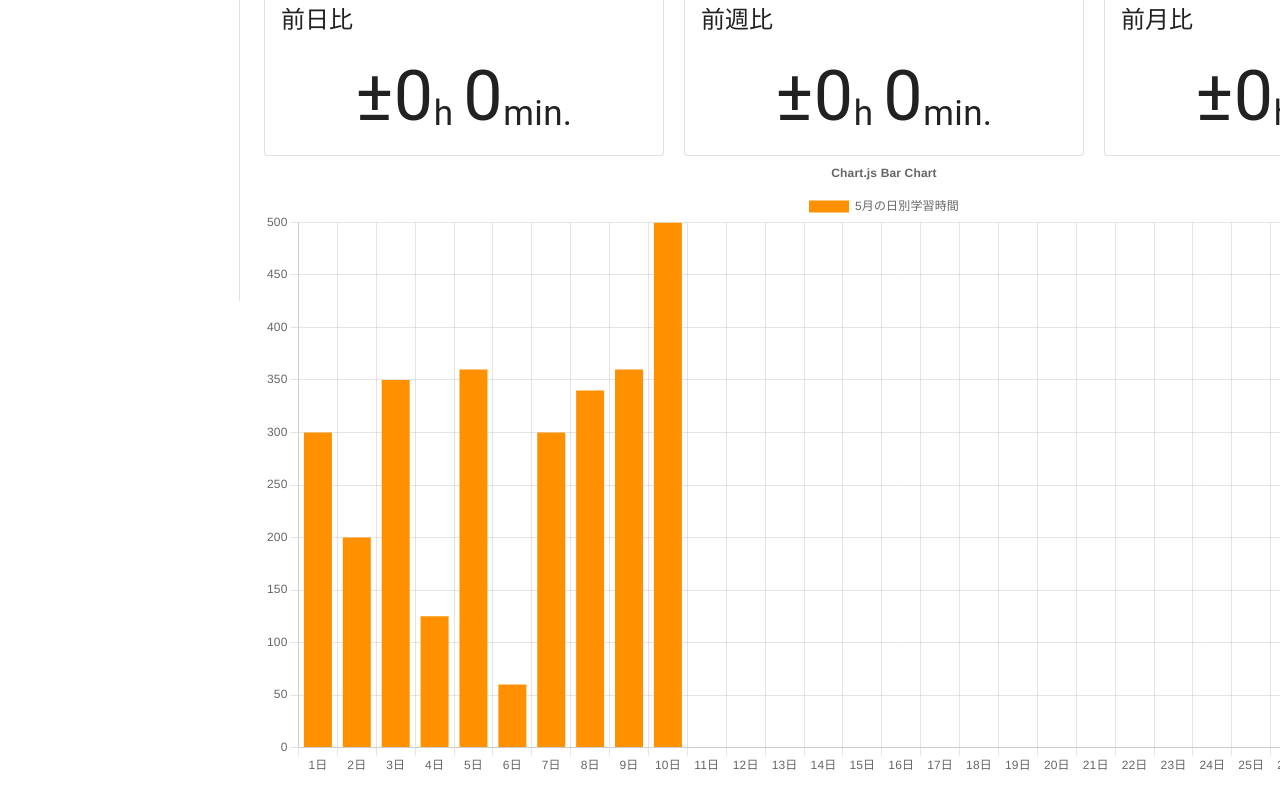
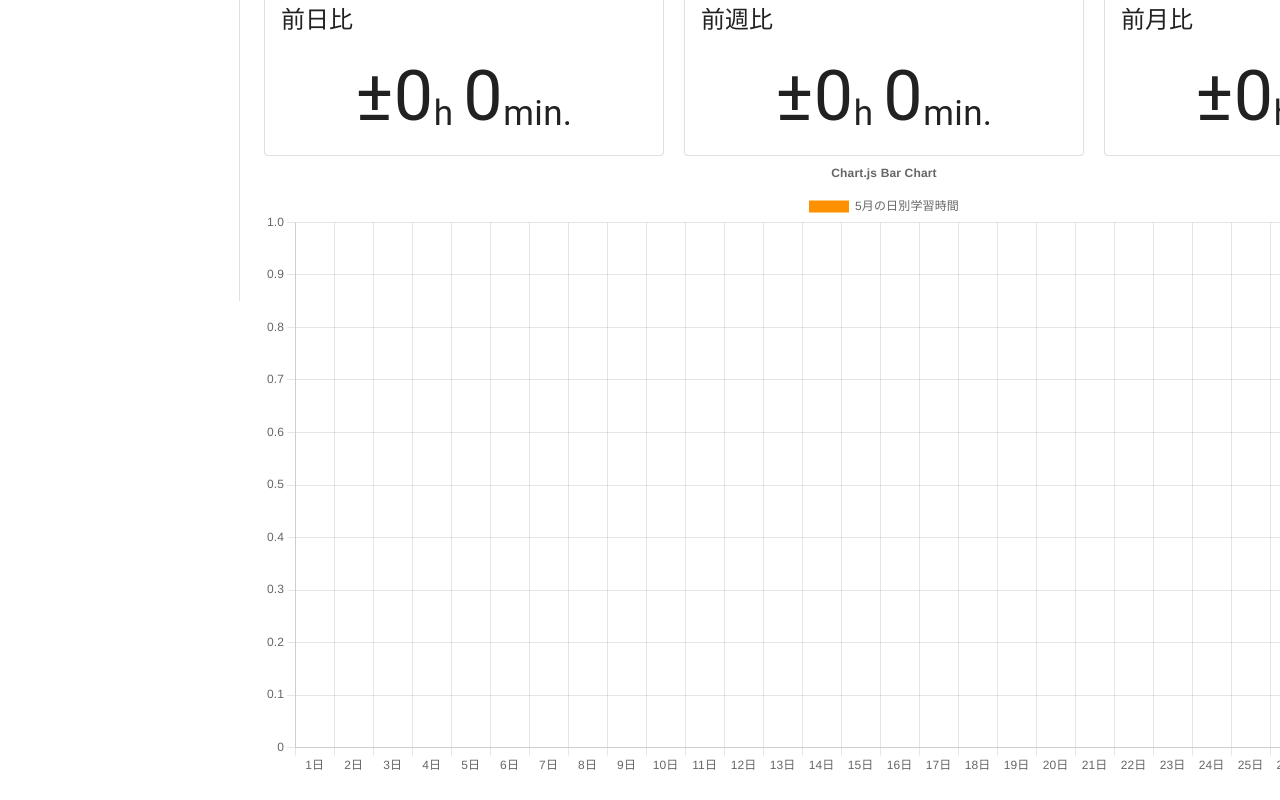
Before and after one commit to DICE-K22/study-time-react, a React (Create React App) app: page / in a window 1280 px wide. Shown: the part 499-1299 px from the top of the page. Built offline with nearby package versions, Linux system fonts and the light colour scheme.

Commit message:
グラフの実装完了

```diff
--- a/src/components/Cards/ProgrammingDayGraph.tsx
+++ b/src/components/Cards/ProgrammingDayGraph.tsx
@@ -51,5 +51,5 @@ export const data = {
 };
 
 export function ProgrammingDayGraph() {
-  return <Bar options={options} data={data} />;
+  // return <Bar options={options} data={data} />;
 }
--- a/src/components/Cards/StudyHoursToday.tsx
+++ b/src/components/Cards/StudyHoursToday.tsx
@@ -1,12 +1,9 @@
 import * as React from "react";
 import Box from "@mui/material/Box";
 import Card from "@mui/material/Card";
-import CardActions from "@mui/material/CardActions";
 import CardContent from "@mui/material/CardContent";
-import Button from "@mui/material/Button";
 import Typography from "@mui/material/Typography";
 import { useStudyHours } from "../Contexts/StudyTimeContext";
-import dayjs from "dayjs";
 
 export default function StudyHoursToday() {
   const { studyHourToday, studyMinToday } = useStudyHours();
--- a/src/components/Contexts/StudyTimeContext.tsx
+++ b/src/components/Contexts/StudyTimeContext.tsx
@@ -41,6 +41,7 @@ type StudyHoursContextType = {
   dodPositiveNegative: string;
   momPositiveNegative: string;
   wowPositiveNegative: string;
+  calcMonthlyTotalMins: number[];
 };
 
 const StudyHoursContext = createContext<StudyHoursContextType | undefined>(
@@ -84,6 +85,9 @@ export const StudyHoursProvider: React.FC<StudyHoursProviderProps> = ({
   const [dodPositiveNegative, setDodPositiveNegative] = useState("");
   const [momPositiveNegative, setMomPositiveNegative] = useState("");
   const [wowPositiveNegative, setWowPositiveNegative] = useState("");
+  const [calcMonthlyTotalMins, setCalcMonthlyTotalMins] = useState<number[]>(
+    []
+  );
 
   useEffect(() => {
     const totalHours = studyHours.reduce(
@@ -167,6 +171,22 @@ export const StudyHoursProvider: React.FC<StudyHoursProviderProps> = ({
         );
       })
       .reduce((sum, current) => sum + parseFloat(current.studyMin), 0);
+
+    const calcMonthlyTotalMinsArray: number[] = Array(today.getDate()).fill(0);
+
+    studyHours.forEach((entry) => {
+      const entryDate = new Date(entry.date);
+      if (
+        entryDate.getMonth() === today.getMonth() &&
+        entryDate.getFullYear() === today.getFullYear()
+      ) {
+        const dayIndex = entryDate.getDate() - 1;
+        calcMonthlyTotalMinsArray[dayIndex] +=
+          parseFloat(entry.studyHour) * 60 + parseFloat(entry.studyMin);
+      }
+    });
+
+    setCalcMonthlyTotalMins(calcMonthlyTotalMinsArray);
 
     const monthlyAdditionalTime = Math.floor(monthlyMins / 60);
     monthlyMins = monthlyMins % 60;
@@ -357,6 +377,7 @@ export const StudyHoursProvider: React.FC<StudyHoursProviderProps> = ({
         dodPositiveNegative,
         momPositiveNegative,
         wowPositiveNegative,
+        calcMonthlyTotalMins,
       }}
     >
       {children}
--- a/src/components/Daily-graph.tsx
+++ b/src/components/Daily-graph.tsx
@@ -8,6 +8,7 @@ import {
   Legend,
 } from "chart.js";
 import { Bar } from "react-chartjs-2";
+import { useStudyHours } from "./Contexts/StudyTimeContext";
 
 ChartJS.register(
   CategoryScale,
@@ -17,6 +18,9 @@ ChartJS.register(
   Tooltip,
   Legend
 );
+
+export function DailyGraph() {
+  const { calcMonthlyTotalMins } = useStudyHours();
 
   const options = {
     responsive: true,
@@ -31,51 +35,25 @@ const options = {
     },
   };
 
-const labels = [
-  "1日",
-  "2日",
-  "3日",
-  "4日",
-  "5日",
-  "6日",
-  "7日",
-  "8日",
-  "9日",
-  "10日",
-  "11日",
-  "12日",
-  "13日",
-  "14日",
-  "15日",
-  "16日",
-  "17日",
-  "18日",
-  "19日",
-  "20日",
-  "21日",
-  "22日",
-  "23日",
-  "24日",
-  "25日",
-  "26日",
-  "27日",
-  "28日",
-  "29日",
-  "30日",
-  "31日",
-];
+  const today = new Date();
+  const lastDate = new Date(today.getFullYear(), today.getMonth() + 1, 0);
+  const numberDate = lastDate.getDate();
+  const labels = [];
+  for (let i = 1; i <= numberDate; i++) {
+    const date = `${i}日`;
+    labels.push(date);
+  }
 
-export const data = {
+  const data = {
     labels,
     datasets: [
       {
-      label: "5月の日別学習時間",
-      data: [300, 200, 350, 125, 360, 60, 300, 340, 360, 500],
+        label: `${today.getMonth() + 1}月の日別学習時間`,
+        data: calcMonthlyTotalMins,
         backgroundColor: "#ff9100",
       },
     ],
   };
 
-export function dailyGraph() {
   return <Bar options={options} data={data} />;
 }
--- a/src/components/Layout.tsx
+++ b/src/components/Layout.tsx
@@ -20,7 +20,7 @@ import MonthlyProgrammingStudyHours from "./Cards/MonthlyProgrammingStudyHours";
 import ProgrammingDod from "./Cards/ProgrammingDod";
 import ProgrammingWow from "./Cards/ProgrammingWow";
 import ProgrammingMom from "./Cards/ProgrammingMom";
-import { dailyGraph } from "./Daily-graph";
+import { DailyGraph } from "./Daily-graph";
 import StudyHoursYesterday from "./Cards/StudyHoursYesterday";
 import BasicDatePicker from "./StudyHourInput";
 import StudyHoursToday from "./Cards/StudyHoursToday";
@@ -98,7 +98,7 @@ export default function PermanentDrawerLeft() {
           <ProgrammingWow />
           <ProgrammingMom />
         </Box>
-        <Box>{dailyGraph()}</Box>
+        <Box>{DailyGraph()}</Box>
       </Box>
     </Box>
   );
```
Lines whose indentation alone changed are shown as unchanged.
